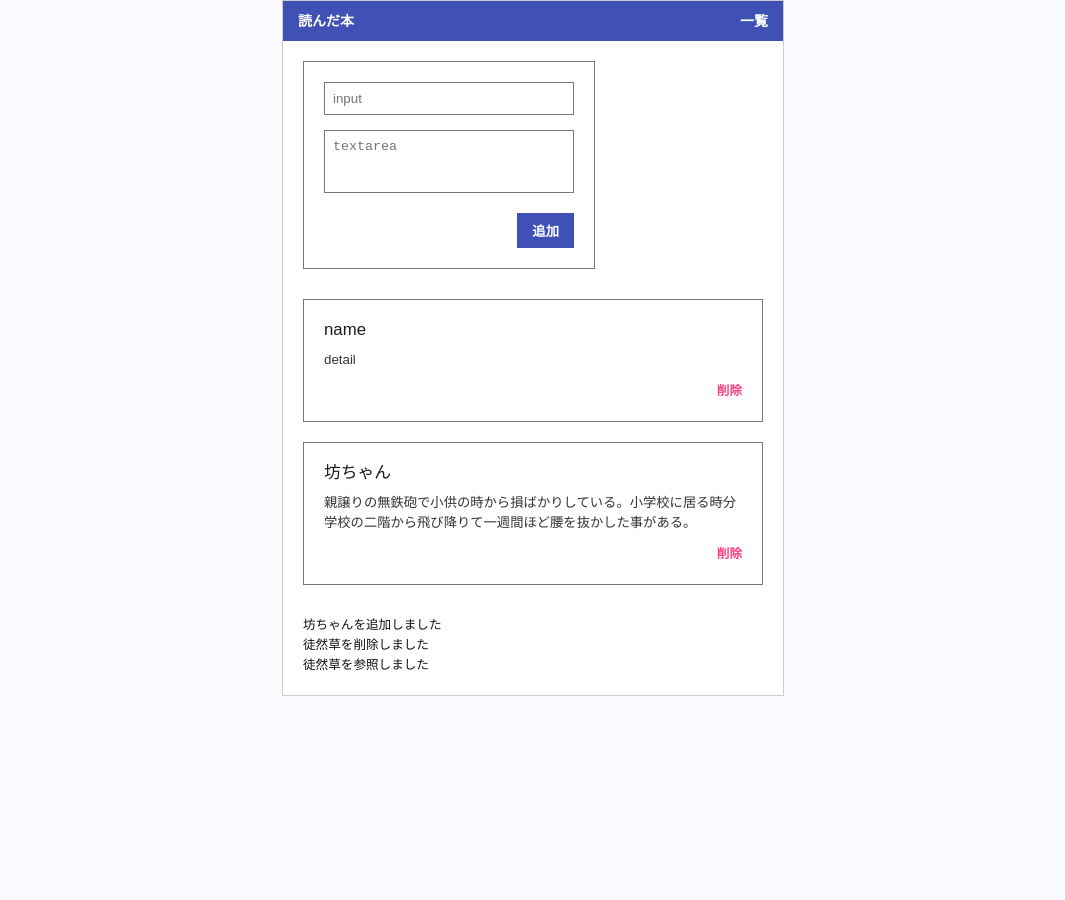
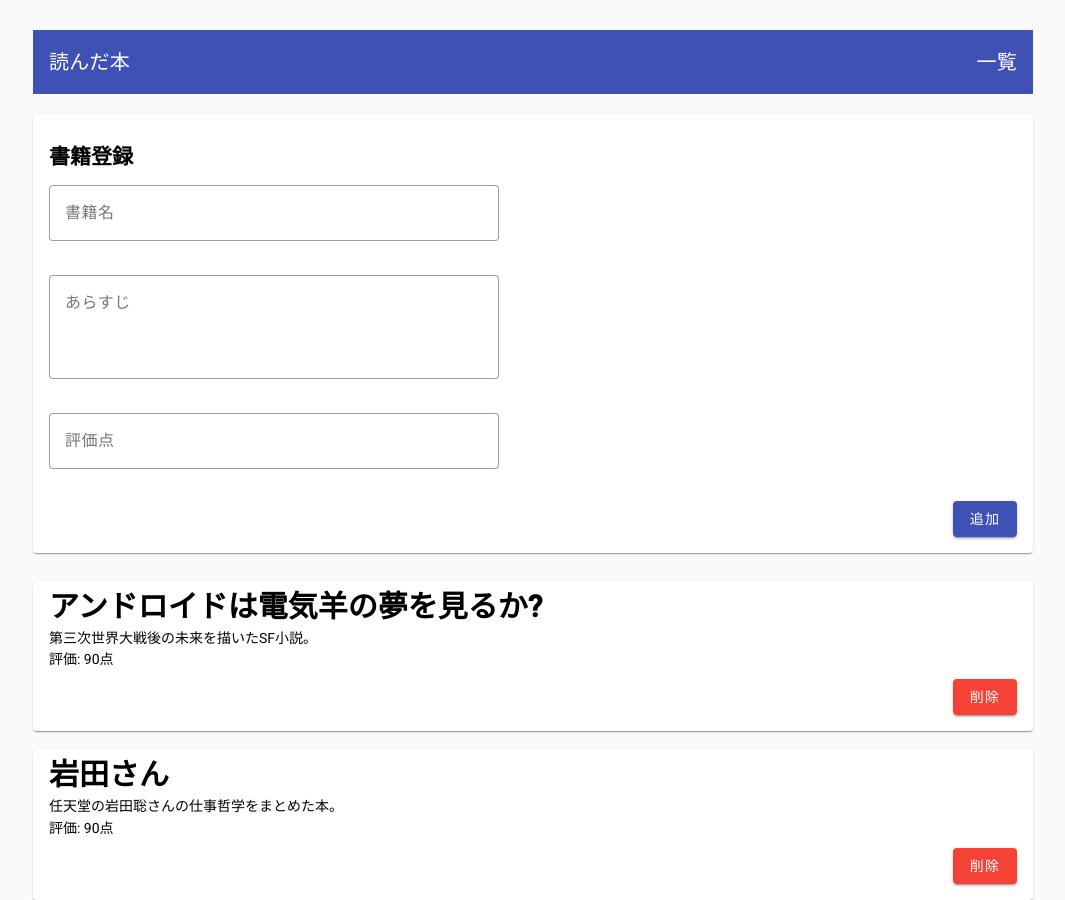
Before and after one commit to sumuduudara/intern-sumudu, an Angular app in the folder intern-book-app/: page / in a window 1280 px wide. Shown: the whole page, without its empty margins (107-1172 px from the left). Before the commit the page ends 800 px from the top, so only its background shows below. Built offline with nearby package versions, Linux system fonts and the light colour scheme.

Commit message:
Fix review comments by using Angular Material components

```diff
--- a/intern-book-app/package.json
+++ b/intern-book-app/package.json
@@ -11,6 +11,7 @@
   "private": true,
   "packageManager": "npm@11.16.0",
   "dependencies": {
+    "@angular/animations": "^22.0.6",
     "@angular/cdk": "^22.0.4",
     "@angular/common": "^22.0.0",
     "@angular/compiler": "^22.0.0",
--- a/intern-book-app/src/app/app.config.ts
+++ b/intern-book-app/src/app/app.config.ts
@@ -3,6 +3,7 @@ import {
   provideBrowserGlobalErrorListeners,
 } from '@angular/core';
 import { provideRouter } from '@angular/router';
+import { provideAnimations } from '@angular/platform-browser/animations';
 
 import { routes } from './app.routes';
 
@@ -10,5 +11,6 @@ export const appConfig: ApplicationConfig = {
   providers: [
     provideBrowserGlobalErrorListeners(),
     provideRouter(routes),
+    provideAnimations(),
   ],
 };
--- a/intern-book-app/src/app/app.ts
+++ b/intern-book-app/src/app/app.ts
@@ -3,9 +3,10 @@ import { RouterOutlet } from '@angular/router';
 
 @Component({
   selector: 'app-root',
+  standalone: true,
   imports: [RouterOutlet],
   templateUrl: './app.html',
-  styleUrl: './app.css'
+  styleUrl: './app.css',
 })
 export class App {
   protected readonly title = signal('intern-book-app');
--- a/intern-book-app/src/app/pages/book-list/book-list.css
+++ b/intern-book-app/src/app/pages/book-list/book-list.css
@@ -1,5 +1,5 @@
 .container {
-  width: 700px;
+  width: 1000px;
   margin: 30px auto;
 }
 
@@ -11,16 +11,51 @@ mat-toolbar {
   margin-bottom: 20px;
 }
 
+.form-card {
+  margin-bottom: 28px;
+}
+
 mat-card {
-  margin-bottom: 20px;
-  padding: 16px;
+  margin-bottom: 18px;
+}
+
+mat-card-content {
+  padding-bottom: 10px;
 }
 
 mat-form-field {
-  width: 100%;
+  width: 450px;
+  display: block;
+  margin-bottom: 12px;
 }
 
-.button-area {
+textarea {
+  resize: none;
+}
+
+mat-card-actions {
   display: flex;
   justify-content: flex-end;
+  padding: 0 16px 16px;
 }
+
+.book-title {
+  font-size: 30px;
+  font-weight: bold;
+}
+
+.book-description {
+  margin-top: 10px;
+  line-height: 1.6;
+}
+
+.delete-button {
+  background: #f44336 !important;
+  color: white !important;
+}
+
+.logs {
+  margin-top: 12px;
+  font-size: 14px;
+  line-height: 1.8;
+}
--- a/intern-book-app/src/app/pages/book-list/book-list.html
+++ b/intern-book-app/src/app/pages/book-list/book-list.html
@@ -1,40 +1,84 @@
-<div style="max-width: 500px; margin: 0 auto; border: 1px solid #ccc; font-family: sans-serif; background-color: #fff;">
+<div class="container">
 
-  <div style="background-color: #3f51b5; color: white; padding: 10px 15px; display: flex; justify-content: space-between; align-items: center; font-weight: bold;">
+  <mat-toolbar color="primary">
     <span>読んだ本</span>
+    <span class="spacer"></span>
     <span>一覧</span>
-  </div>
+  </mat-toolbar>
 
-  <div style="padding: 20px;">
+  <mat-card class="form-card">
 
-    <div style="border: 1px solid #777; padding: 20px; margin-bottom: 30px; width: 60%; max-width: 250px;">
-      <div style="margin-bottom: 15px;">
-        <input type="text" placeholder="input" style="width: 100%; padding: 8px; border: 1px solid #777; box-sizing: border-box;">
-      </div>
-      <div style="margin-bottom: 15px;">
-        <textarea placeholder="textarea" rows="3" style="width: 100%; padding: 8px; border: 1px solid #777; box-sizing: border-box; resize: none;"></textarea>
-      </div>
-      <div style="text-align: right;">
-        <button style="background-color: #3f51b5; color: white; border: none; padding: 8px 15px; cursor: pointer; font-weight: bold;">追加</button>
-      </div>
-    </div>
+    <mat-card-content>
 
-    @for (book of books; track book.title; let i = $index) {
-      <div style="border: 1px solid #777; padding: 20px; margin-bottom: 20px;">
-        <h3 style="margin: 0 0 10px 0; font-size: 1.2em; font-weight: normal;">{{ book.title }}</h3>
-        <p style="margin: 0; color: #333; font-size: 0.95em; line-height: 1.5;">{{ book.description }}</p>
+      <h2>書籍登録</h2>
 
-        <div style="text-align: right; margin-top: 10px;">
-          <span (click)="deleteBook(i)" style="color: #ff4081; cursor: pointer; font-weight: bold; font-size: 0.9em;">削除</span>
+      <mat-form-field appearance="outline">
+        <input
+          matInput
+          placeholder="書籍名"
+          [(ngModel)]="title">
+      </mat-form-field>
+
+      <mat-form-field appearance="outline">
+        <textarea
+          matInput
+          rows="3"
+          placeholder="あらすじ"
+          [(ngModel)]="description">
+        </textarea>
+      </mat-form-field>
+
+      <mat-form-field appearance="outline">
+        <input
+          matInput
+          placeholder="評価点"
+          [(ngModel)]="score">
+      </mat-form-field>
+
+    </mat-card-content>
+
+    <mat-card-actions>
+      <button
+        mat-raised-button
+        color="primary"
+        (click)="addBook()">
+        追加
+      </button>
+    </mat-card-actions>
+
+  </mat-card>
+
+  @for (book of books; track book.title; let i = $index) {
+
+    <mat-card class="book-card">
+
+      <mat-card-content>
+
+        <div class="book-title">
+          {{ book.title }}
         </div>
-      </div>
-    }
 
-    <div style="margin-top: 30px; font-size: 0.9em; line-height: 1.6; color: #111;">
-      <div>坊ちゃんを追加しました</div>
-      <div>徒然草を削除しました</div>
-      <div>徒然草を参照しました</div>
-    </div>
+        <div class="book-description">
+          {{ book.description }}
+        </div>
 
-  </div>
+        <div class="book-score">
+          評価: {{ book.score }}点
+        </div>
+
+      </mat-card-content>
+
+      <mat-card-actions>
+        <button
+          mat-raised-button
+          color="warn"
+          (click)="deleteBook(i)">
+          削除
+        </button>
+      </mat-card-actions>
+
+    </mat-card>
+
+  }
+
 </div>
--- a/intern-book-app/src/app/pages/book-list/book-list.ts
+++ b/intern-book-app/src/app/pages/book-list/book-list.ts
@@ -1,26 +1,76 @@
 import { Component } from '@angular/core';
 import { CommonModule } from '@angular/common';
+import { FormsModule } from '@angular/forms';
+
+import { MatToolbarModule } from '@angular/material/toolbar';
+import { MatCardModule } from '@angular/material/card';
+import { MatFormFieldModule } from '@angular/material/form-field';
+import { MatInputModule } from '@angular/material/input';
+import { MatButtonModule } from '@angular/material/button';
+
+interface Book {
+  title: string;
+  description: string;
+  score: number;
+}
 
 @Component({
   selector: 'app-book-list',
   standalone: true,
-  imports: [CommonModule],
+  imports: [
+    CommonModule,
+    FormsModule,
+    MatToolbarModule,
+    MatCardModule,
+    MatFormFieldModule,
+    MatInputModule,
+    MatButtonModule,
+  ],
   templateUrl: './book-list.html',
-  styleUrls: ['./book-list.css']
+  styleUrl: './book-list.css',
 })
 export class BookListComponent {
-  books = [
+
+  title = '';
+  description = '';
+  score: number | null = null;
+
+  books: Book[] = [
     {
-      title: 'name',
-      description: 'detail'
+      title: 'アンドロイドは電気羊の夢を見るか?',
+      description: '第三次世界大戦後の未来を描いたSF小説。',
+      score: 90,
     },
     {
-      title: '坊ちゃん',
-      description: '親譲りの無鉄砲で小供の時から損ばかりしている。小学校に居る時分学校の二階から飛び降りて一週間ほど腰を抜かした事がある。'
-    }
+      title: '岩田さん',
+      description: '任天堂の岩田聡さんの仕事哲学をまとめた本。',
+      score: 90,
+    },
   ];
 
-  deleteBook(index: number) {
+  addBook(): void {
+
+    if (
+      !this.title.trim() ||
+      !this.description.trim() ||
+      this.score === null
+    ) {
+      return;
+    }
+
+    this.books.unshift({
+      title: this.title,
+      description: this.description,
+      score: this.score,
+    });
+
+    this.title = '';
+    this.description = '';
+    this.score = null;
+  }
+
+  deleteBook(index: number): void {
     this.books.splice(index, 1);
   }
+
 }
--- a/intern-book-app/src/styles.css
+++ b/intern-book-app/src/styles.css
@@ -1 +1,13 @@
 /* You can add global styles to this file, and also import other style files */
+@import '@angular/material/prebuilt-themes/indigo-pink.css';
+
+html,
+body {
+  height: 100%;
+  margin: 0;
+}
+
+body {
+  font-family: Roboto, "Helvetica Neue", sans-serif;
+  background: #fafafa;
+}
```
Also changed, not shown: 1 other file (tests, documents, lock files or other folders).
